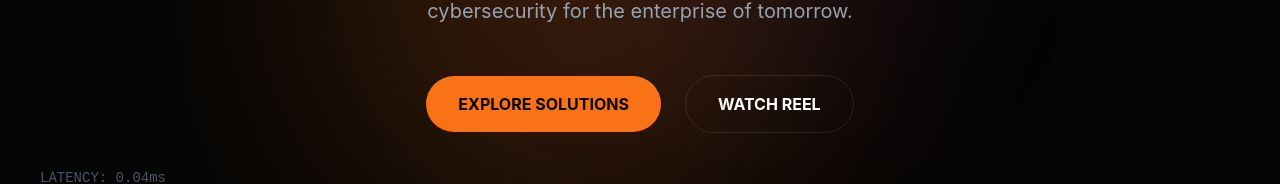
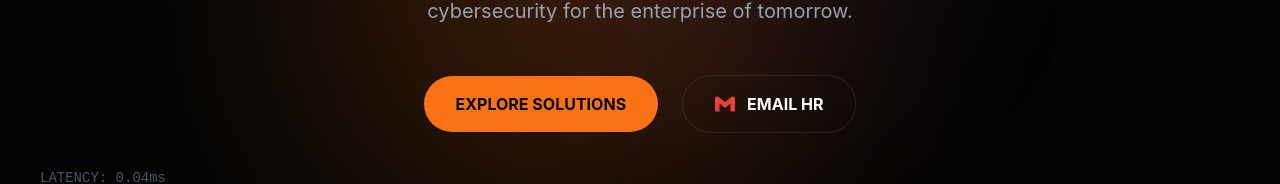
Before and after one commit to kalyan936/Infibytes, a React (Vite) app in the folder infibyte-systems-pvt.-ltd/: page /#/ in a window 1280 px wide. Shown: the part 540-724 px from the top of the page. Built offline with nearby package versions, Linux system fonts and the light colour scheme.

Commit message:
Replace WATCH REEL with Gmail HR button

```diff
--- a/infibyte-systems-pvt.-ltd/src/pages/Home.tsx
+++ b/infibyte-systems-pvt.-ltd/src/pages/Home.tsx
@@ -41,9 +41,13 @@ export const Home = () => {
             <button className="px-8 py-4 bg-primary text-surface font-bold rounded-full hover:scale-105 transition-transform">
               EXPLORE SOLUTIONS
             </button>
-            <button className="px-8 py-4 border border-white/10 text-white font-bold rounded-full hover:bg-white/5 transition-colors">
-              WATCH REEL
-            </button>
+            <a href="mailto:hr@infibytetech.com" className="flex items-center gap-3 px-8 py-4 border border-white/10 text-white font-bold rounded-full hover:bg-white/5 transition-colors">
+              <svg xmlns="http://www.w3.org/2000/svg" width="20" height="20" viewBox="0 0 24 24">
+                <path fill="#EA4335" d="M24 5.457v13.909c0 .904-.732 1.636-1.636 1.636h-3.819V11.73L12 16.64l-6.545-4.91v9.273H1.636A1.636 1.636 0 0 1 0 19.366V5.457c0-2.023 2.309-3.178 3.927-1.964L5.455 4.64 12 9.548l6.545-4.910 1.528-1.145C21.69 2.28 24 3.434 24 5.457z"/>
+                <path fill="#188038" d="M0 5.457v.902l6.545 4.91V4.64L5.016 3.493C3.398 2.28 1.09 3.435 1.09 5.457z" style={{display:'none'}}/>
+              </svg>
+              EMAIL HR
+            </a>
           </div>
         </div>
 
```
